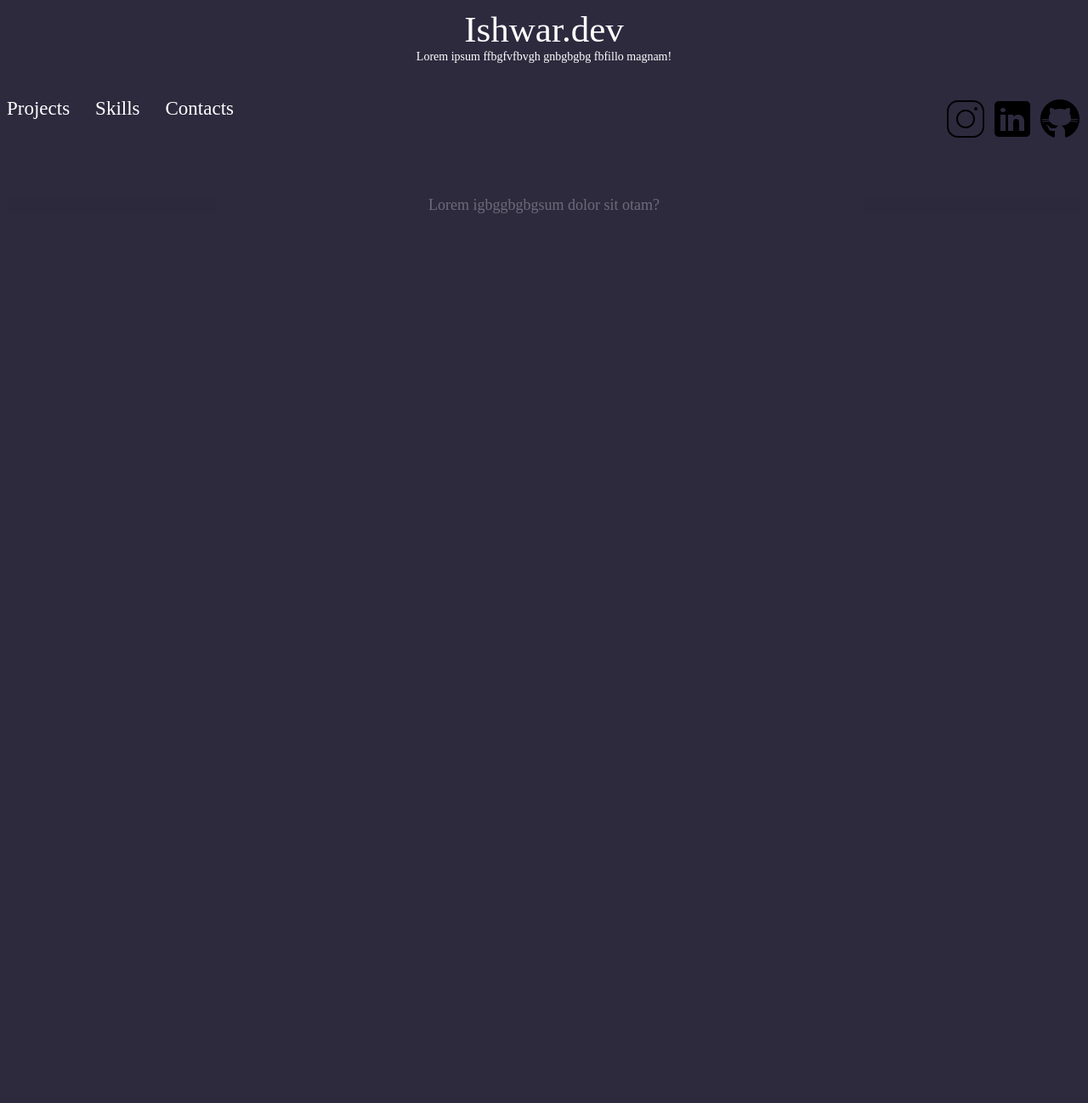
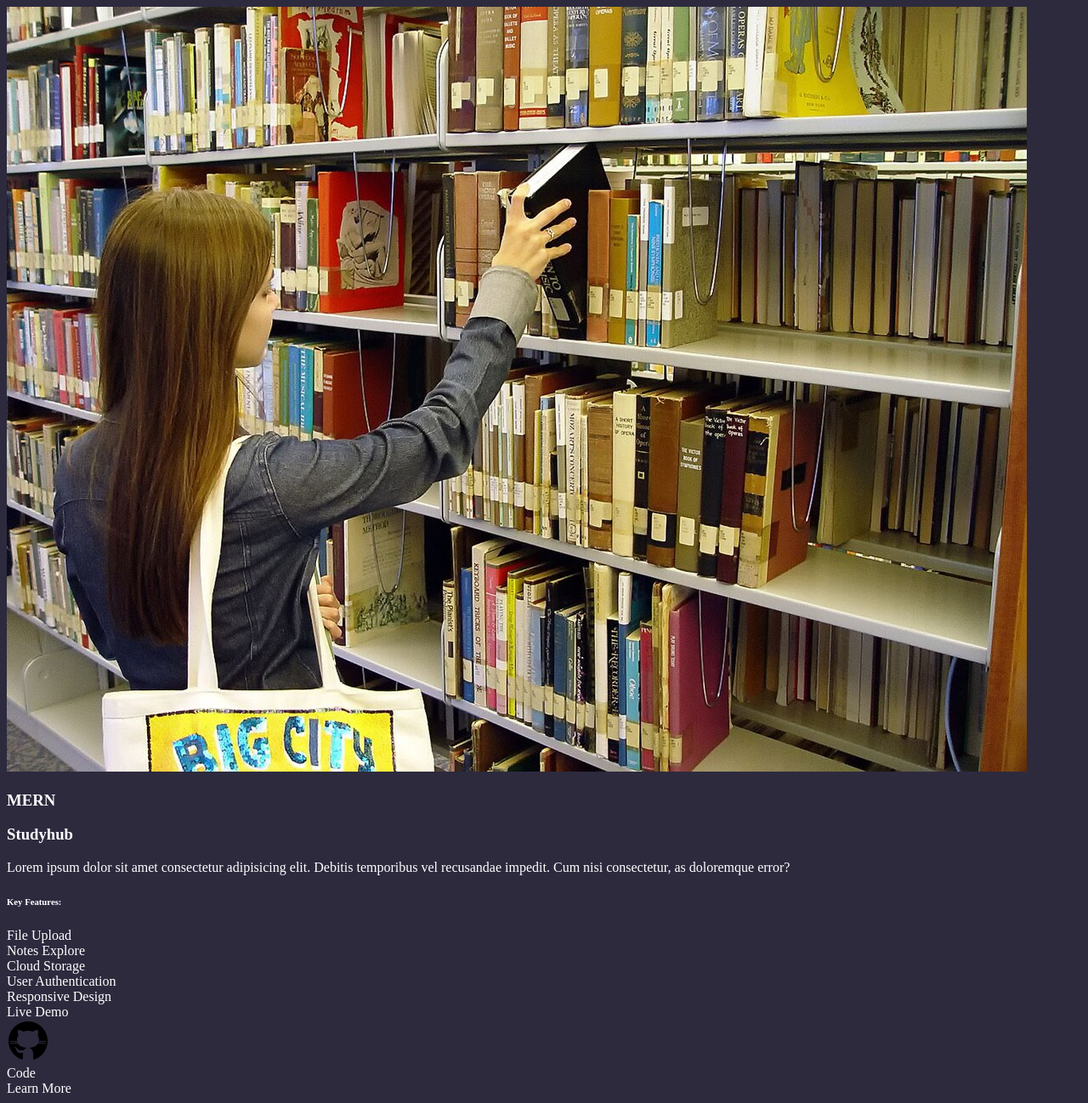
Before and after one commit to Raushan2709/frontend, a plain HTML site: page index.html in a window 1280 px wide. Shown: the whole page at 85% size. Before the commit the page ends 800 px from the top, so only its background shows below. Drawn offline with Linux system fonts and the light colour scheme.

Commit message:
Add files via upload

```diff
--- a/index.html
+++ b/index.html
@@ -4,34 +4,64 @@
 <head>
     <meta charset="UTF-8">
     <meta name="viewport" content="width=device-width, initial-scale=1.0">
-    <title>Bottom</title>
-    <link rel="stylesheet" href="style.css">
+    <title>Document</title>
+    <link rel="stylesheet" href="style.css" />
 </head>
 
 <body>
-    <div class="bottom">
-        <div class="first">
-            <div class="ishwar">Ishwar.dev</div>
-            <div class="first-text">Lorem ipsum ffbgfvfbvgh gnbgbgbg fbfillo magnam!</div>
-        </div>
+    <div class="cards">
 
-        <div class="second">
-            <div class="second-left">
-                <div class="Project">Projects</div>
-                <div class="Skills">Skills</div>
-                <div class="contacts">Contacts</div>
+        <article class="card">
+            <div class="card-img">
+                <img src="LIBRARY.JPG" alt="" />
             </div>
-            <div class="second-right">
+            <div class="mid">
+                <div class="mern">
+                    <h3>MERN</h3>
+                </div>
+                <div class="Studyhub">
+                    <h3>Studyhub</h3>
+                </div>
+
+                <div class="card-para">
+                    Lorem ipsum dolor sit amet consectetur adipisicing elit. Debitis temporibus vel recusandae
+                        impedit.
+                        Cum nisi consectetur, as doloremque error?
+
+                </div>
 
 
-                <img src="insta.svg" alt="">
-                <img src="linkdin.png" alt="">
-                <img src="github.png" alt="">
+                <div class="card-key">
+                    <h6> Key Features:</h6>
+                    <div class="inside-key">
+                        <div class="File-Upload">File Upload</div>
+                        <div class="Notes-Explore">Notes Explore</div>
+                        <div class="Cloud-storage">Cloud Storage</div>
+                        <div class="User-Authentication">User Authentication</div>
+                        <div class="Responsive-Design">Responsive Design</div>
+                    </div>
+                </div>
+                <div class="card-bottom">
+                    <div class="Live-Demo">Live Demo</div>
+                    <div class="Github">
+                    <div class="github-img">
+                        <img src="github.png" alt="">
+                    </div>
+                    Code
+
+                    </div>
+                    <div class="Learn-More">Learn More</div>
+                </div>
             </div>
-        </div>
-        <div class="third">
-            <div class="third-text"> Lorem igbggbgbgsum dolor sit otam?</div>
-        </div>
+
+
+        </article>
+
+
+
+
+
+    </div>
 
 </body>
 
```
